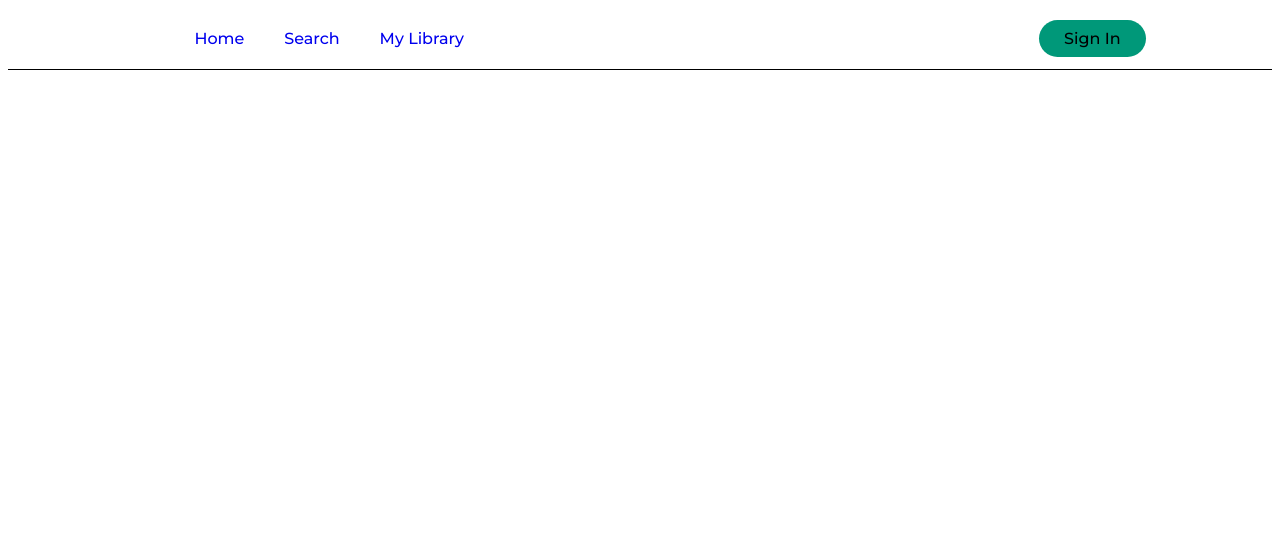
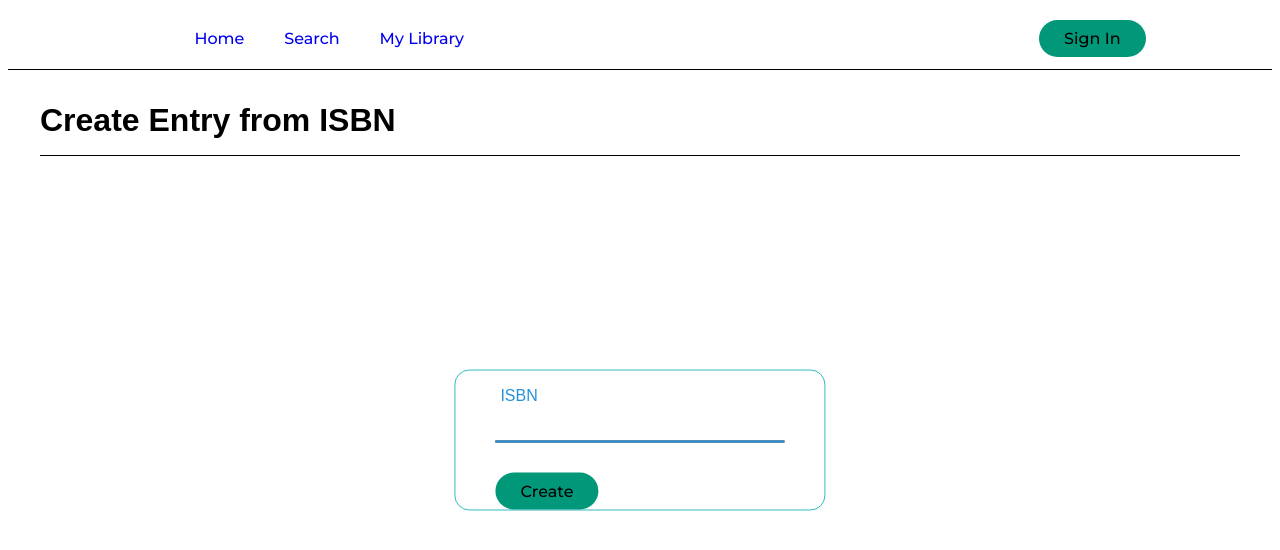
Before and after one commit to tobiogundehin/TKO-Studios-Accu-Cite, a Vue app in the folder front-end/: page /createentryisbn in a window 1280 px wide. Shown: the top 550 px of the page. Built offline with nearby package versions, Linux system fonts and the light colour scheme; no server answers.

Commit message:
New Pages for DOI and ISBN forms with pathing from library page

```diff
--- /dev/null
+++ b/front-end/src/pages/CreateEntryDoi.vue
@@ -0,0 +1,19 @@
+<template>
+    <h1>Create Entry from DOI</h1>
+    <div class="center">
+        <form @submit.prevent="submitForm">
+            <div class="txt_field">
+                    <input v-model="doi" type="text" name="doi">
+                    <span></span>
+                    <label>DOI</label>
+                </div>
+                <button @click="submitForm()">Create</button>
+        </form>
+    </div>
+</template>
+
+<script>
+export default{
+    name: "CreateEntryDoi",
+}
+</script>
--- /dev/null
+++ b/front-end/src/pages/CreateEntryIsbn.vue
@@ -0,0 +1,19 @@
+<template>
+    <h1>Create Entry from ISBN</h1>
+    <div class="center">
+        <form @submit.prevent="submitForm">
+            <div class="txt_field">
+                    <input v-model="isbn" type="text" name="isbn">
+                    <span></span>
+                    <label>ISBN</label>
+                </div>
+                <button @click="submitForm()">Create</button>
+        </form>
+    </div>
+</template>
+
+<script>
+export default{
+    name: "CreateEntryIsbn",
+}
+</script>
--- a/front-end/src/pages/LibraryPage.vue
+++ b/front-end/src/pages/LibraryPage.vue
@@ -4,6 +4,12 @@
         <div>
             <router-link to="/createentry">
                 <button class="create-entry">Create Entry</button>
+            </router-link>
+            <router-link to="/createentrydoi">
+                <button class="create-entry">Create Entry (DOI)</button>
+            </router-link>
+            <router-link to="/createentryisbn">
+                <button class="create-entry">Create Entry (ISBN)</button>
             </router-link>
         </div>
         <div v-if="libraryItems.length > 0">
```
Also changed, not shown: front-end/src/main.js (+9 -0 lines).
